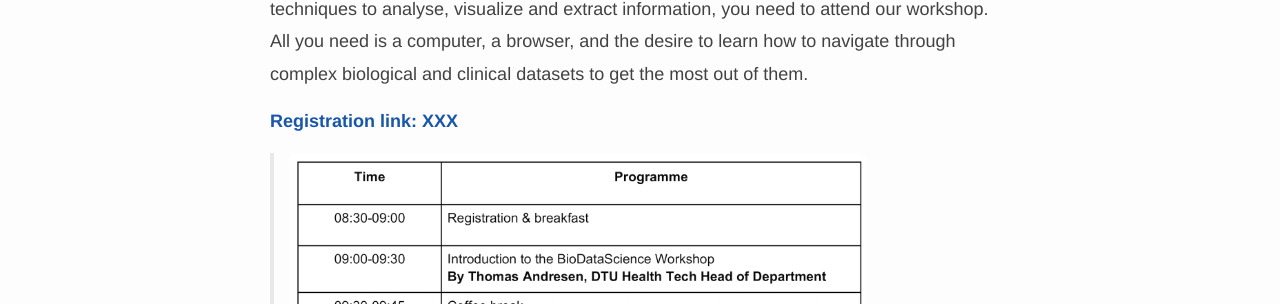
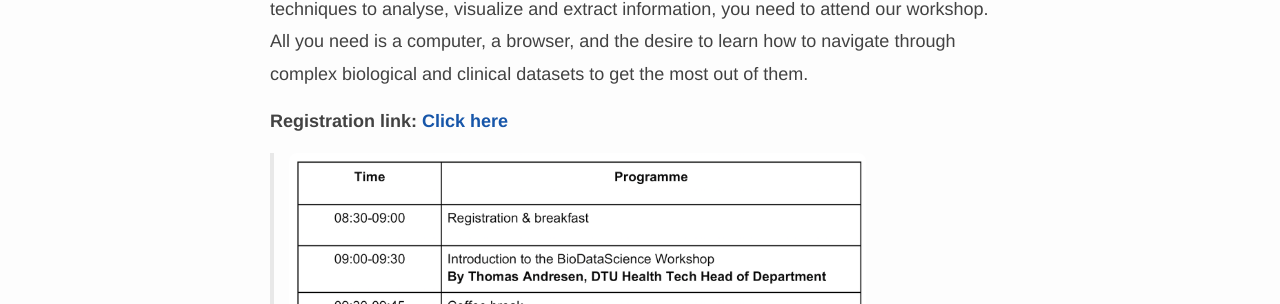
Before and after one commit to biodatascience101/BioDataScience101.github.io, a Jekyll site: the page built from _pages/programme_pilot/index.md, in a window 1280 px wide. Shown: the part 434-738 px from the top of the page. Built offline with Jekyll 4.4.1, drawn with Linux system fonts in a browser that asks for light colours; nearby versions of some CDN libraries.

Commit message:
Update index.md

```diff
--- a/_pages/programme_pilot/index.md
+++ b/_pages/programme_pilot/index.md
@@ -17,7 +17,7 @@ We are excited to launch our first Copenhagen Biodatascience Pilot Workshop. If
 <br />
 All you need is a computer, a browser, and the desire to learn how to navigate through complex biological and clinical datasets to get the most out of them.
 
-<b> <a href="{{registration_link}}">Registration link: XXX </a></b>
+<b> Registration link:  <a href="{{registration_link}}">Click here </a></b>
 
 <blockquote>
     <p>
```
